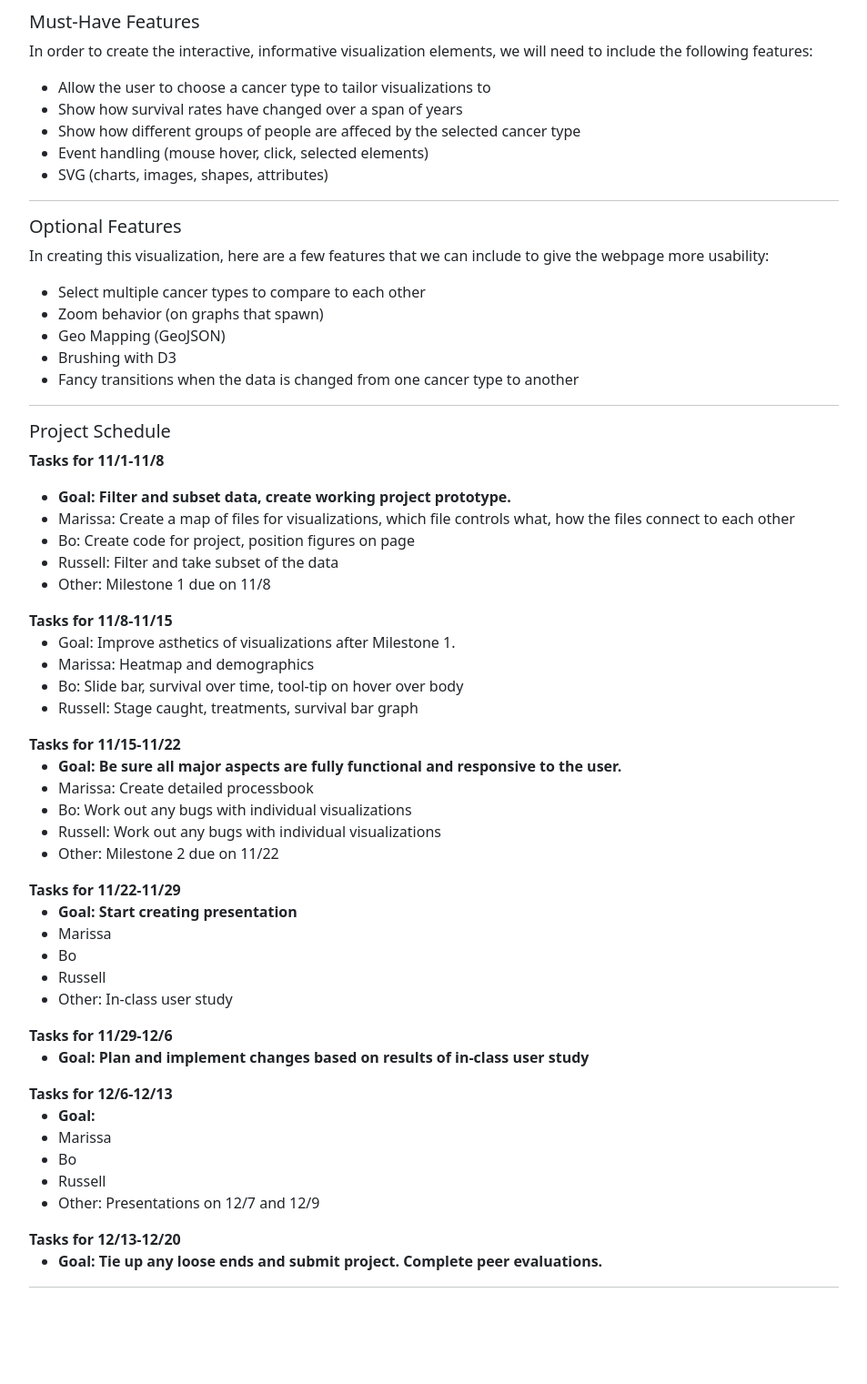
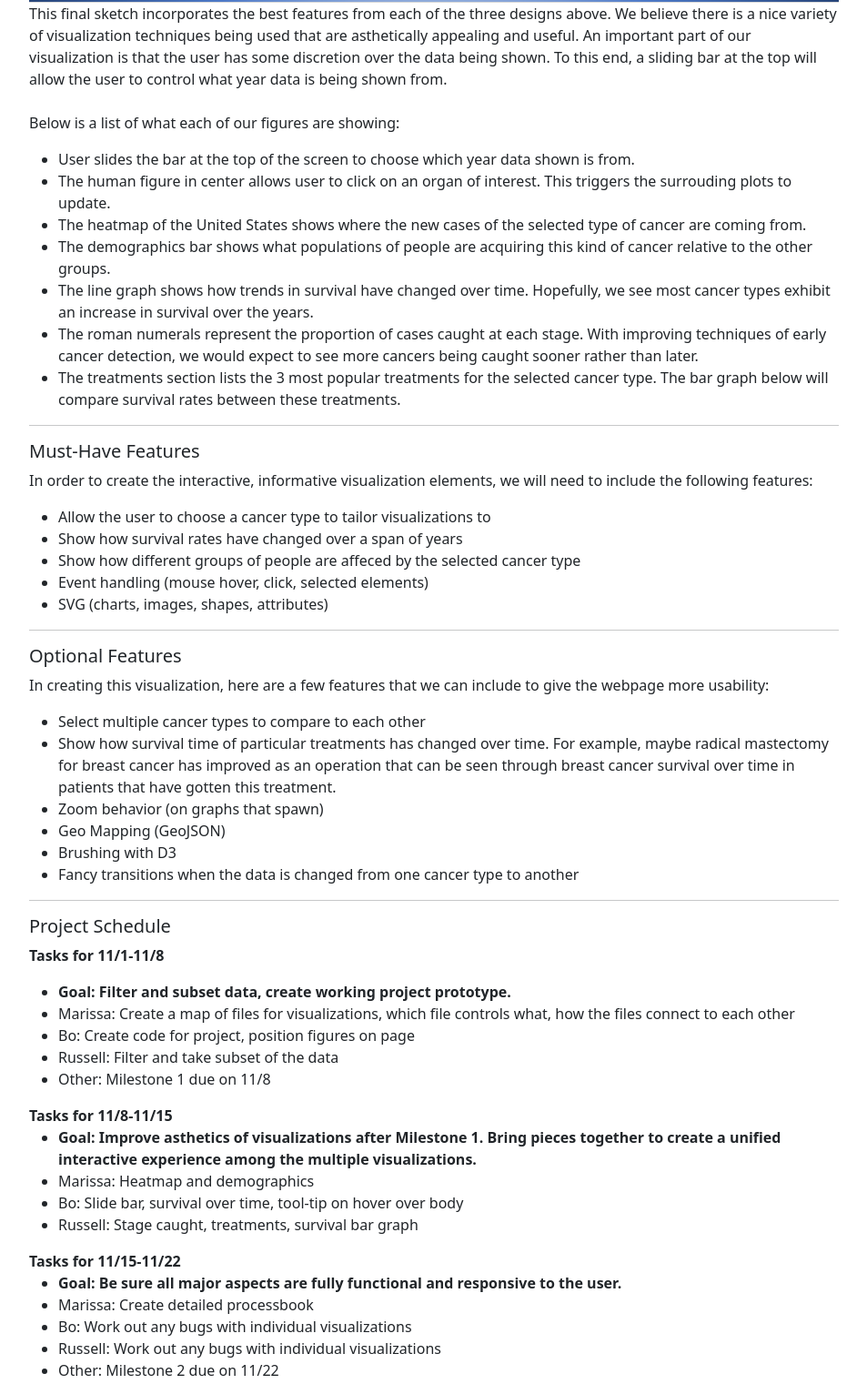
Before and after one commit to rscharf1/data-vis-final, a plain HTML site: page proposal/index.html in a window 1280 px wide. Shown: the part 3748-5269 px from the top of the page at 91% size, without its empty margins (35-988 px from the left). Before the commit the page ends 5219 px from the top, so only its background shows below. Drawn offline with Linux system fonts and the light colour scheme.

Commit message:
prop done, submitted

```diff
--- a/proposal/index.html
+++ b/proposal/index.html
@@ -59,6 +59,7 @@
                 Data Processing will be key to pulling the data that is needed for our visualization. We will have to clean the data to derive various geographical regions, demographics, stages, and potential treatments. As mentioned earlier, the databases (<a href="https://www.cdc.gov/cancer/uscs/public-use/about.htm">United States Cancer Statistics</a>) include demographic characteristics and tumor characteristics. This will help us achieve our display of demographics and stages within our visual. Additionally, the CDC data includes the geographical regions and cancer data associated with them. <br><br>
                 This will require a pretty substantial amount of data cleanup. We will put all of this data into csv files. It would be useful to sort our data by what visual they will be displayed in. For example, we will create a csv file for geographical data that can be used for our cancer by geography visual. The hard work that goes into data cleaning will make the actual visualization creation a much smoother process. <br><br>
                 With over 250 variables to choose from, it is important to decipher which variables are useful for our purposes and which are not, This way, we can retain only those handful of variables that we plan to use and significantly reduce the size of our dataset, allowing our visualization to react quicker and smoother to the user’s requests. It is important to note that the raw, untouched data from SEERStat is a file that is over 4 gigabytes in size. This is quite large and would cause slow runtimes if it was filtered each time the visuals were altered. Therefore, it is important that we do all possible data processing beforehand to reduce the size of the files that D3 will be pulling from.<br><br>
+                We will use a combination of python, javascript, and unix scripts to process and filter our data.
             </p>
         <hr>
         <h5>Visualization Design</h5>
@@ -105,6 +106,19 @@
             </div>
         <h5>Final Sketch</h5>
             <img src="images/final_sketch.png">
+            <p>
+                This final sketch incorporates the best features from each of the three designs above. We believe there is a nice variety of visualization techniques being used that are asthetically appealing and useful. An important part of our visualization is that the user has some discretion over the data being shown. To this end, a sliding bar at the top will allow the user to control what year data is being shown from.<br><br>
+                Below is a list of what each of our figures are showing:
+                <ul>
+                    <li>User slides the bar at the top of the screen to choose which year data shown is from.</li>
+                    <li>The human figure in center allows user to click on an organ of interest. This triggers the surrouding plots to update.</li>
+                    <li>The heatmap of the United States shows where the new cases of the selected type of cancer are coming from.</li>
+                    <li>The demographics bar shows what populations of people are acquiring this kind of cancer relative to the other groups.</li>
+                    <li>The line graph shows how trends in survival have changed over time. Hopefully, we see most cancer types exhibit an increase in survival over the years.</li>
+                    <li>The roman numerals represent the proportion of cases caught at each stage. With improving techniques of early cancer detection, we would expect to see more cancers being caught sooner rather than later.</li>
+                    <li>The treatments section lists the 3 most popular treatments for the selected cancer type. The bar graph below will compare survival rates between these treatments.</li>
+                </ul>
+            </p>
         <hr>
         <h5>Must-Have Features</h5>
             <p>
@@ -123,6 +137,7 @@
                 In creating this visualization, here are a few features that we can include to give the webpage more usability: <br>
                 <ul>
                     <li>Select multiple cancer types to compare to each other</li>
+                    <li>Show how survival time of particular treatments has changed over time. For example, maybe radical mastectomy for breast cancer has improved as an operation that can be seen through breast cancer survival over time in patients that have gotten this treatment.</li>
                     <li>Zoom behavior (on graphs that spawn)</li>
                     <li>Geo Mapping (GeoJSON)</li>
                     <li>Brushing with D3</li>
@@ -142,7 +157,7 @@
                 </ul>
                 <b>Tasks for 11/8-11/15</b>
                 <ul>
-                    <li>Goal: Improve asthetics of visualizations after Milestone 1.</li>
+                    <b><li>Goal: Improve asthetics of visualizations after Milestone 1. Bring pieces together to create a unified interactive experience among the multiple visualizations.</li></b>
                     <li>Marissa: Heatmap and demographics</li>
                     <li>Bo: Slide bar, survival over time, tool-tip on hover over body</li>
                     <li>Russell: Stage caught, treatments, survival bar graph</li>
@@ -157,27 +172,27 @@
                 </ul>
                 <b>Tasks for 11/22-11/29</b>
                 <ul>
-                    <b><li>Goal: Start creating presentation</li></b>
-                    <li>Marissa</li>
-                    <li>Bo</li>
-                    <li>Russell</li>
+                    <b><li>Goal: Start creating presentation, use critiques from in-class user study to re-think areas in need of improvement.</li></b>
+                    <li>Marissa: Focus on ways can improve color, typography, font sizes, etc.</li>
+                    <li>Bo: Focus on ways to enhance user experience (more interactive elements, more automated elements, etc)</li>
+                    <li>Russell: Clean up any necessary attributes and continue organizing process book</li>
                     <li>Other: In-class user study</li>
                 </ul>
                 <b>Tasks for 11/29-12/6</b>
                 <ul>
-                    <b><li>Goal: Plan and implement changes based on results of in-class user study</li></b>
+                    <b><li>Goal: Clean-up, enhance visuals, prepare for presentation of project</li></b>
                 </ul>
                 <b>Tasks for 12/6-12/13</b>
                 <ul>
-                    <b><li>Goal:</li></b>
-                    <li>Marissa</li>
-                    <li>Bo</li>
-                    <li>Russell</li>
+                    <b><li>Goal: Present project, gather feedback from peers afterwards. </li></b>
+                    <li>Team: Meet and review all information/feedback received. Also, upon presenting, if there are any holes in our project or issues we need to fix, then we will attend to these problems throughout this week.</li>
                     <li>Other: Presentations on 12/7 and 12/9</li>
                 </ul>
                 <b>Tasks for 12/13-12/20</b>
                 <ul>
                     <b><li>Goal: Tie up any loose ends and submit project. Complete peer evaluations.</li></b>
+                    <li>Team: Gather all materials, finalize README and process book, HTML Validator. We will finalize all of our changes and make sure that we keep note of them as we go. We will check the HTML Validator and make sure that all of the necessary information is included in our process book and the README.</li>
+                    <li>Other: Submit final project on 12/20</li>
                 </ul>
             </p>
         <hr>
```
